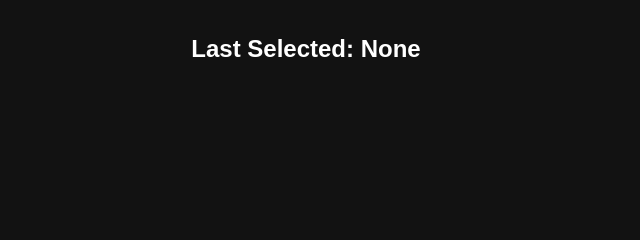
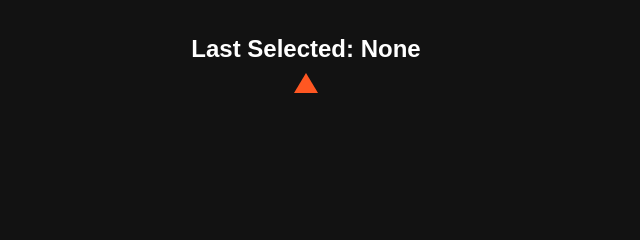
Before and after one commit to jeetumanchanda/spin-the-wheel, a plain HTML site: page index.html in a window 1280 px wide. Shown: the top 240 px of the page, 334-974 px from the left. Drawn offline with Linux system fonts and the light colour scheme.

Commit message:
Update index.html

```diff
--- a/index.html
+++ b/index.html
@@ -14,6 +14,7 @@
     <div class="wheel-container">
       <canvas id="wheel"></canvas>
       <button id="spin-button">Spin</button>
+      <div id="marker-arrow"></div>
     </div>
 
     <div class="input-container">
```
